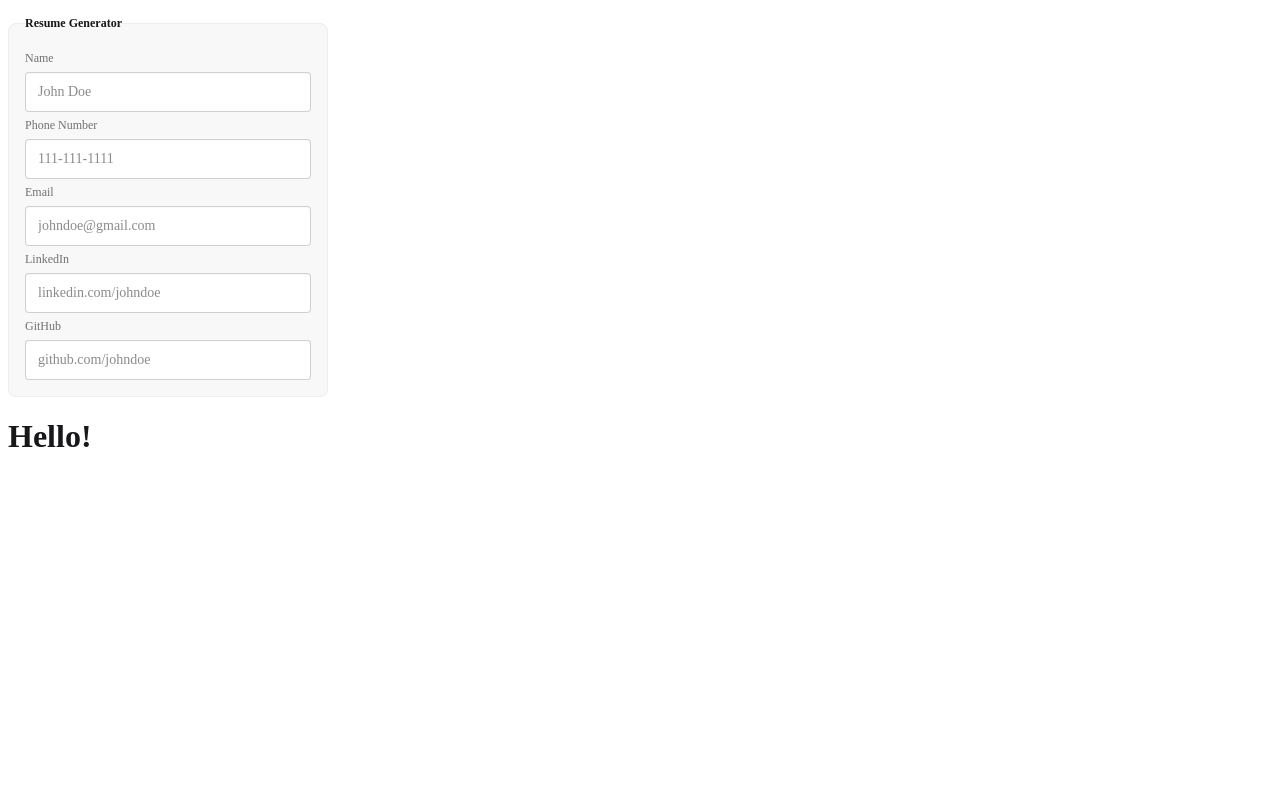
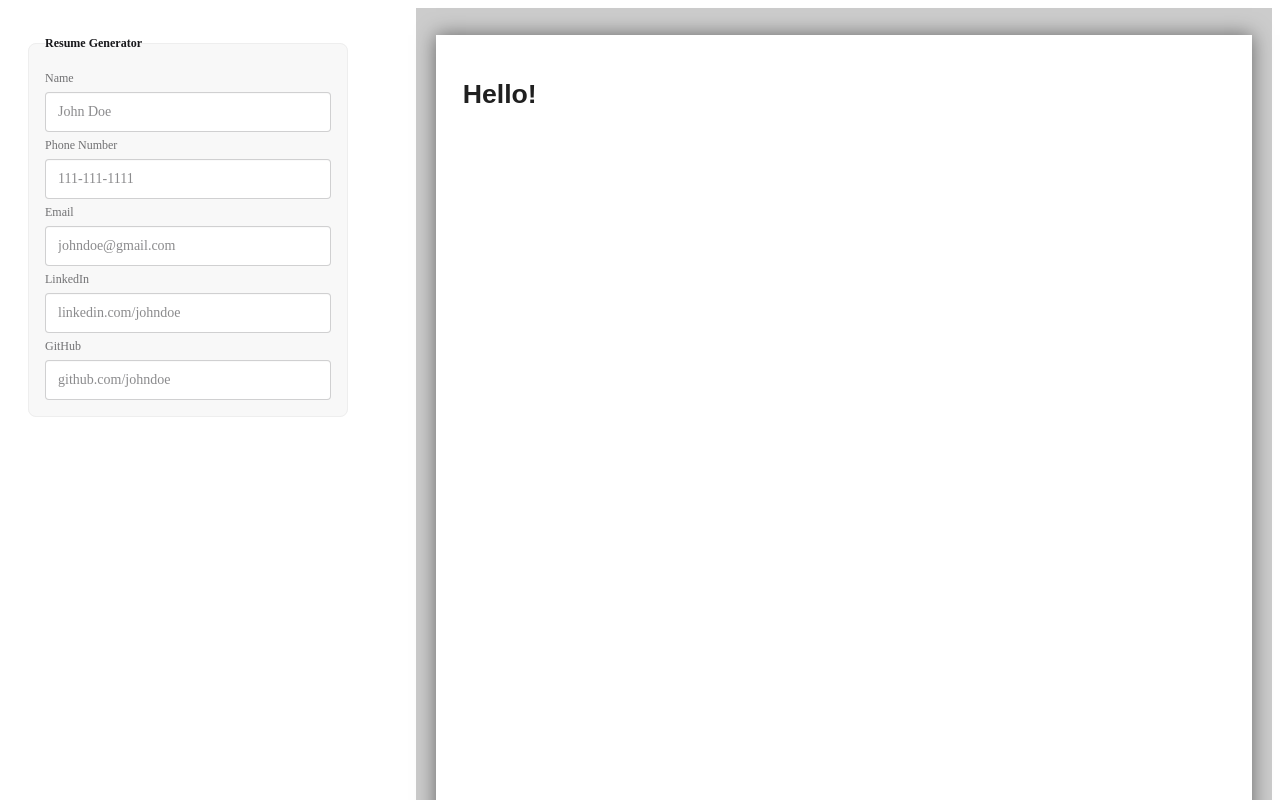
Before and after one commit to stelleron/resume-builder, a Svelte app in the folder frontend/: page / in a window 1280 px wide. Shown: the top 800 px of the page. Built offline with nearby package versions, Linux system fonts and the light colour scheme.

Commit message:
Added resume preview

```diff
--- a/frontend/src/App.svelte
+++ b/frontend/src/App.svelte
@@ -1,7 +1,16 @@
 <script lang="ts">
-  import PagePreview from "./lib/PagePreview.svelte";
+  import ResumePreview from "./lib/ResumePreview.svelte";
   import HeaderForm from "./lib/HeaderForm.svelte";
 </script>
 
-<HeaderForm/>
-<PagePreview/>
+<style>
+  #resume-cont {
+    display: flex;
+    justify-content: space-between;
+  }
+</style>
+
+<div id="resume-cont">
+  <HeaderForm/>
+  <ResumePreview/>
+</div>
--- a/frontend/src/lib/HeaderForm.svelte
+++ b/frontend/src/lib/HeaderForm.svelte
@@ -3,6 +3,7 @@
 </style>
 
 <main>
+  <div class="section-box">
     <fieldset class="fieldset bg-base-200 border-base-300 rounded-box w-xs border p-4">
       <legend class="fieldset-legend">Resume Generator</legend>
 
@@ -21,4 +22,5 @@
       <label class="label">GitHub</label>
       <input type="text" class="input" placeholder="github.com/johndoe" />
     </fieldset>
+  </div>
 </main>
--- a/frontend/src/lib/PagePreview.svelte
+++ /dev/null
@@ -1,5 +0,0 @@
-<main>
-    <div id="resume-preview">
-        <h1>Hello!</h1>
-    </div>
-</main>
--- /dev/null
+++ b/frontend/src/lib/ResumePreview.svelte
@@ -0,0 +1,14 @@
+<style>
+  @import '../styles/ResumePreview.css';
+</style>
+
+
+<main>
+    <div class="section-box" id="resume-preview">
+        <div id="resume-page">
+            <div class="page">
+                <h1>Hello!</h1>
+            </div>
+        </div>
+    </div>
+</main>
--- a/frontend/src/styles/App.css
+++ b/frontend/src/styles/App.css
@@ -1,2 +1,7 @@
 @import "tailwindcss";
 @plugin "daisyui";
+
+.section-box {
+  flex: 1;
+  padding: 20px;
+}
--- /dev/null
+++ b/frontend/src/styles/ResumePreview.css
@@ -0,0 +1,125 @@
+#resume-preview {
+  color: #202020;
+  margin: 0 auto;
+  padding: 20px;
+  background: rgb(204, 204, 204);
+  display: flex;
+  flex-direction: column;
+  padding-top: 0px;
+}
+
+.section-box {
+  flex: 1;
+  padding: 20px;
+}
+
+
+:root {
+  --bleeding: 0.5cm;
+  --margin: 1cm;
+}
+
+@page {
+  size: letter;
+  margin: 0;
+}
+* {
+  box-sizing: border-box;
+}
+
+.page {
+  display: inline-block;
+  position: relative;
+  height: 11in;
+  width: 8.5in;
+  font-size: 10pt;
+  margin: 2em auto;
+  padding: calc(var(--bleeding) + var(--margin) - 30px);
+  box-shadow: 0 0 0.5cm rgba(0, 0, 0, 0.5);
+  background: white;
+  font-family: "PT Serif", sans-serif;
+}
+
+
+@media screen {
+  .page::after {
+    position: absolute;
+    content: '';
+    top: 0;
+    left: 0;
+    width: calc(100% - var(--bleeding) * 2);
+    height: calc(100% - var(--bleeding) * 2);
+    margin: var(--bleeding);
+    pointer-events: none;
+    z-index: 9999;
+  }
+}
+
+@media print {
+  .page {
+    margin: 0;
+    overflow: hidden;
+  }
+}
+
+.resume-name {
+  font-size: 18pt;
+  font-weight: bold;
+  text-align: center;
+}
+
+.resume-key-details {
+  margin-top: 2pt;
+  max-width: fit-content;
+  margin-inline: auto;
+}
+
+.resume-section-title {
+  font-weight: bold;
+  font-size: 12pt;
+  margin-top: 5pt;
+  margin-bottom: 0pt;
+}
+
+hr {
+  margin-top: 0px;
+  margin-bottom: 3px;
+}
+
+.resume-exp {
+  margin-bottom: -5px;
+}
+
+.exp-title {
+  font-weight: bold;
+}
+
+.exp-subtitle {
+  font-weight: normal;
+  font-style: italic;
+}
+
+.exp-time {
+  font-weight: normal;
+  font-style: italic;
+  float: right;
+}
+
+.exp-location {
+  font-weight: normal;
+  float: right;
+}
+
+ul {
+  list-style-position: inside;
+  padding-left: 0px;
+  margin-top: 0px;
+  margin-bottom: 5px;
+  overflow: visible;
+}
+
+li {
+  position: relative;
+  padding-left: 20px; /* Space for custom bullet */
+  text-indent: -15px; /* Align text after bullet */
+}
```
Lines whose indentation alone changed are shown as unchanged.
